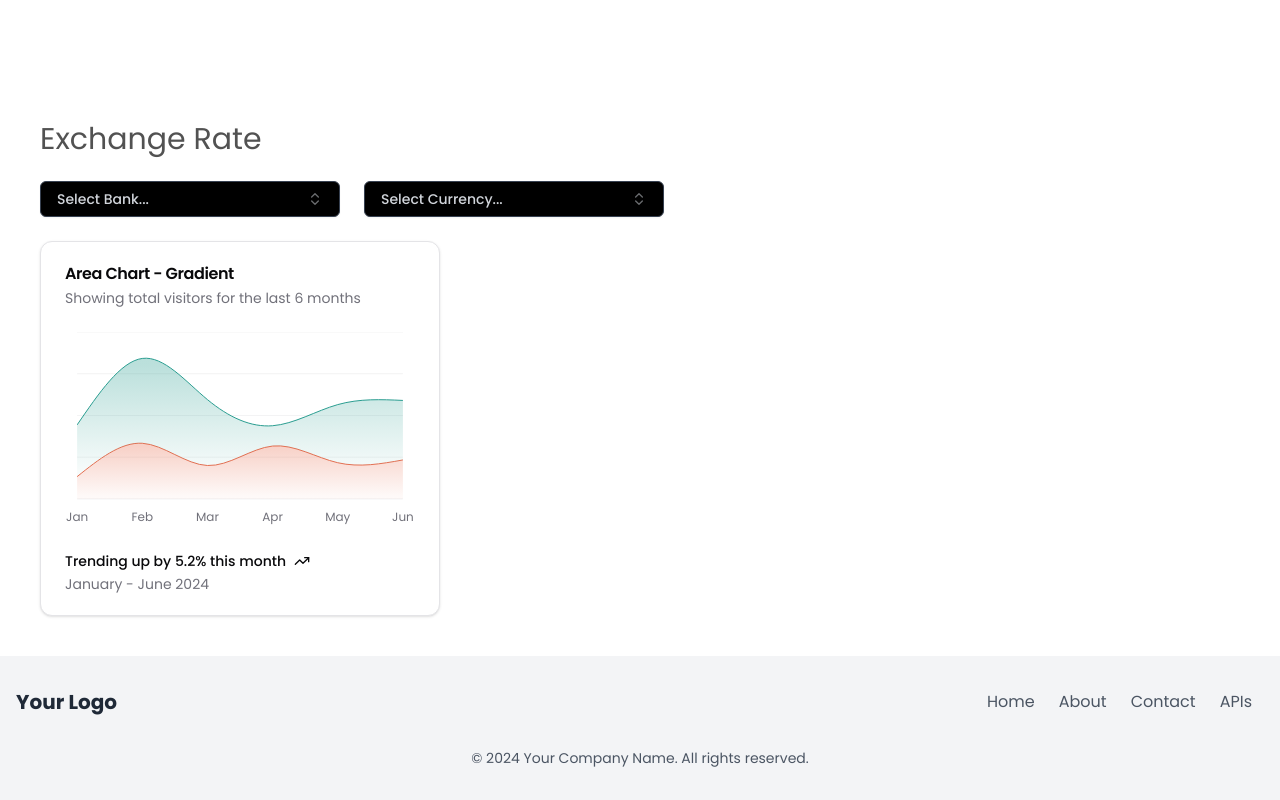
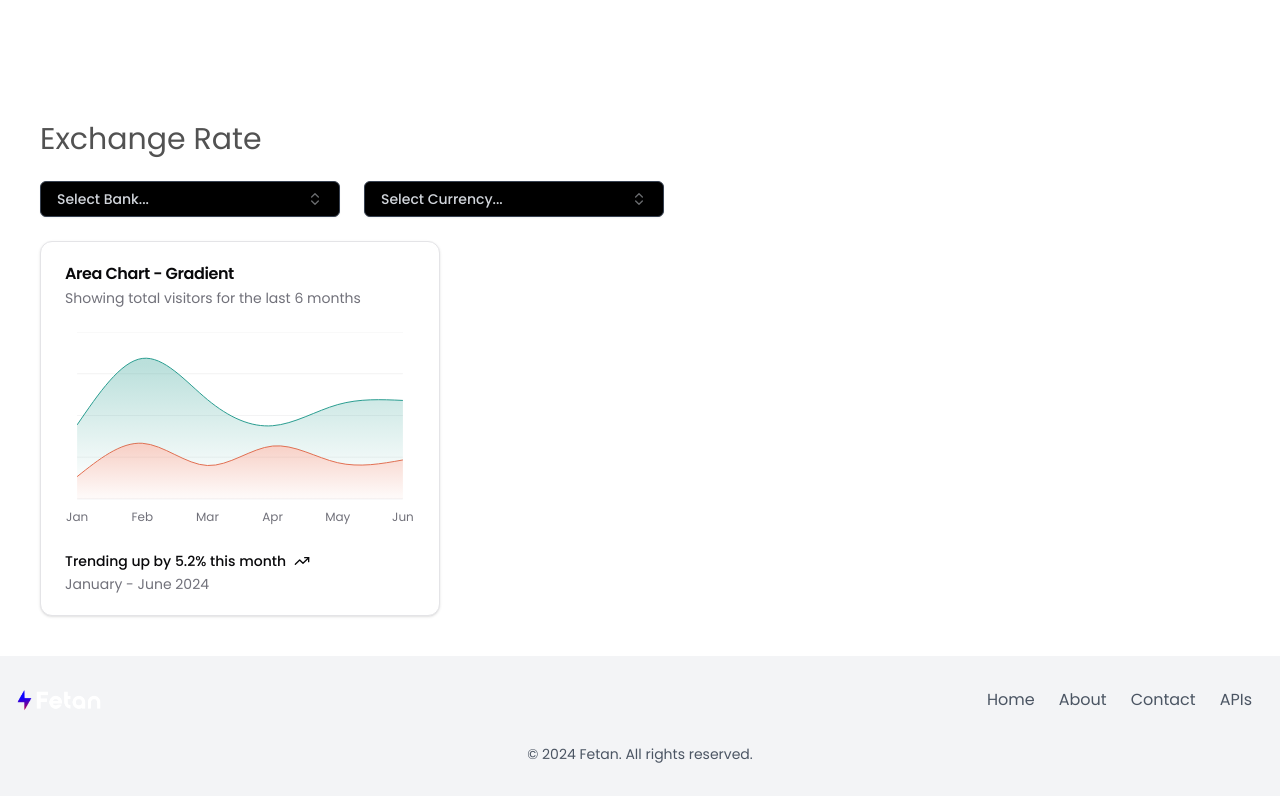
Before and after one commit to itskarloos/Fetan-Currency, a Next.js app: page / in a window 1280 px wide. Shown: the part 1119-1919 px from the top of the page. Built offline with nearby package versions, Linux system fonts and the light colour scheme.

Commit message:
Navbar Fix

```diff
--- a/components/shared/Footer.tsx
+++ b/components/shared/Footer.tsx
@@ -1,15 +1,13 @@
 import React from "react";
 import Link from "next/link";
-
+import Image from "next/image";
 const Footer = () => {
   return (
     <footer className="bg-gray-100 dark:bg-gray-800 text-gray-600 dark:text-gray-300 py-8 transition-colors duration-200">
       <div className="container mx-auto px-4">
         <div className="flex flex-col md:flex-row justify-between items-center">
           <div className="mb-4 md:mb-0">
-            <span className="text-xl font-bold text-gray-800 dark:text-white">
-              Your Logo
-            </span>
+            <Image src="/assets/logo.png" height={60} width={85} alt="logo" />
           </div>
           <nav className="flex flex-wrap justify-center md:justify-end">
             <Link
@@ -39,10 +37,7 @@ const Footer = () => {
           </nav>
         </div>
         <div className="mt-8 text-center text-sm">
-          <p>
-            &copy; {new Date().getFullYear()} Your Company Name. All rights
-            reserved.
-          </p>
+          <p>&copy; {new Date().getFullYear()} Fetan. All rights reserved.</p>
         </div>
       </div>
     </footer>
--- a/components/ui/floating-navbar.tsx
+++ b/components/ui/floating-navbar.tsx
@@ -31,8 +31,8 @@ export const FloatingNav = ({
     if (typeof current === "number") {
       let direction = current! - scrollYProgress.getPrevious()!;
 
-      if (scrollYProgress.get() < 0.05) {
-        setVisible(false);
+      if (scrollYProgress.get() < 0.005) {
+        setVisible(true);
       } else {
         if (direction < 0) {
           setVisible(true);
```
